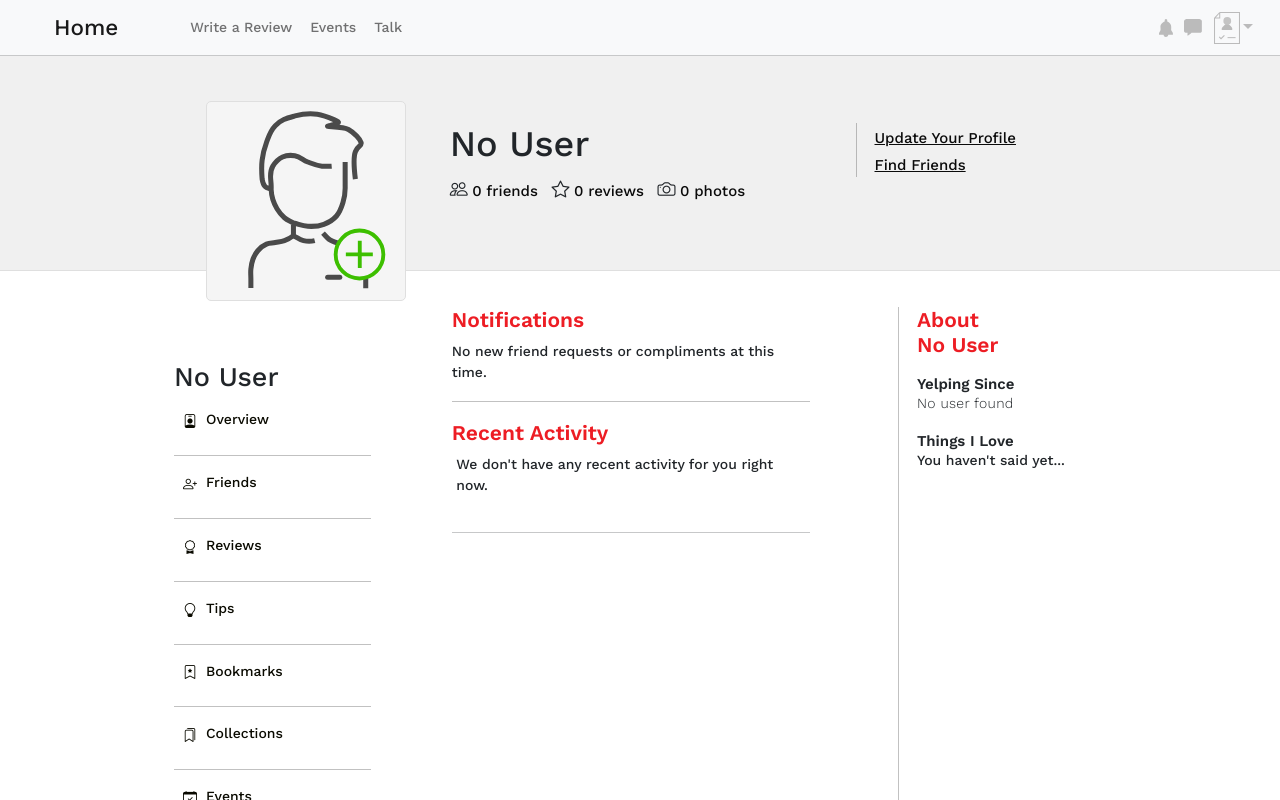
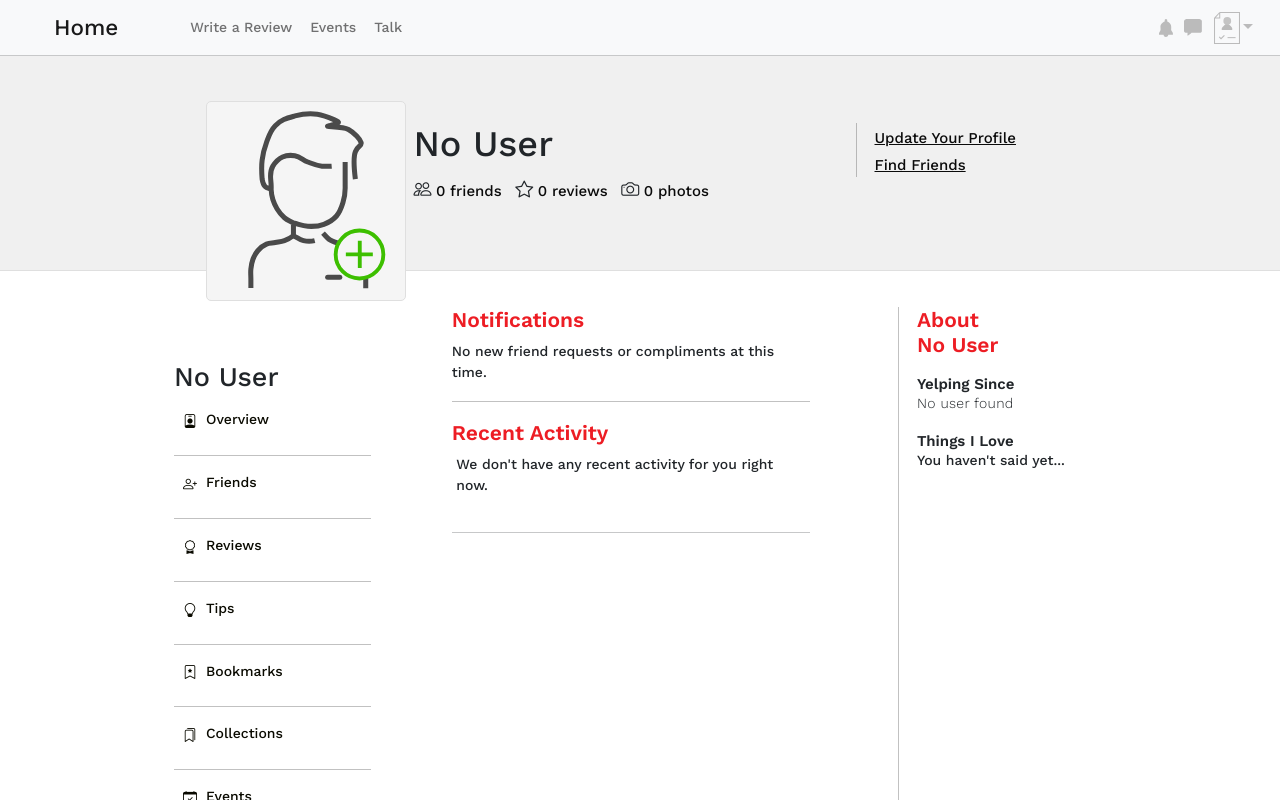
Before and after one commit to colinthedev/yelp-cloner-full-stack, a React (Create React App) app in the folder client/: page /profile in a window 1280 px wide. Shown: the top 800 px of the page. Built offline with nearby package versions, Linux system fonts and the light colour scheme; no server answers; what javascript-time-ago would draw is missing.

Commit message:
Profile banner style changes

```diff
--- a/client/src/Pages/Profile/Profile.css
+++ b/client/src/Pages/Profile/Profile.css
@@ -4,7 +4,7 @@
 }
 
 .m-r-7 {
-    margin-right: 7.25rem;
+    margin-right: 0rem;
 }
 
 .m-r-md-vw  {
@@ -226,6 +226,14 @@
 /* Desktop large and laptop */
 /* 1024 */
 @media only screen and (min-width: 992px) {
+    .min-width-lrg-scrn {
+        width: 370px;
+    }
+
+    .m-r-7 {
+        margin-right: 4rem;
+    }
+
     .m-l-4 {
         margin-left: 4rem;
     }
--- a/client/src/Pages/Profile/Profile.js
+++ b/client/src/Pages/Profile/Profile.js
@@ -147,7 +147,7 @@
                         <div className="d-flex flex-column flex-lg-row ml-auto pr-1 m-r-md-vw">
                             <div className="m-r-md">
                                 <div className="d-flex flex-column w-100 m-r-7">
-                                    <div>
+                                    <div className="min-width-lrg-scrn">
                                         {
                                             currentUser ?
                                                 <h2
@@ -174,7 +174,7 @@
                                             {
                                                 currentUser ?
                                                     <button
-                                                        className="mx-1 button-underline"
+                                                        className="p-0 mx-md-1 button-underline"
                                                         type="button"
                                                         onClick={handleShow}>
                                                         <span className="banner-photo-font">{imagesLength} photos</span>
```
